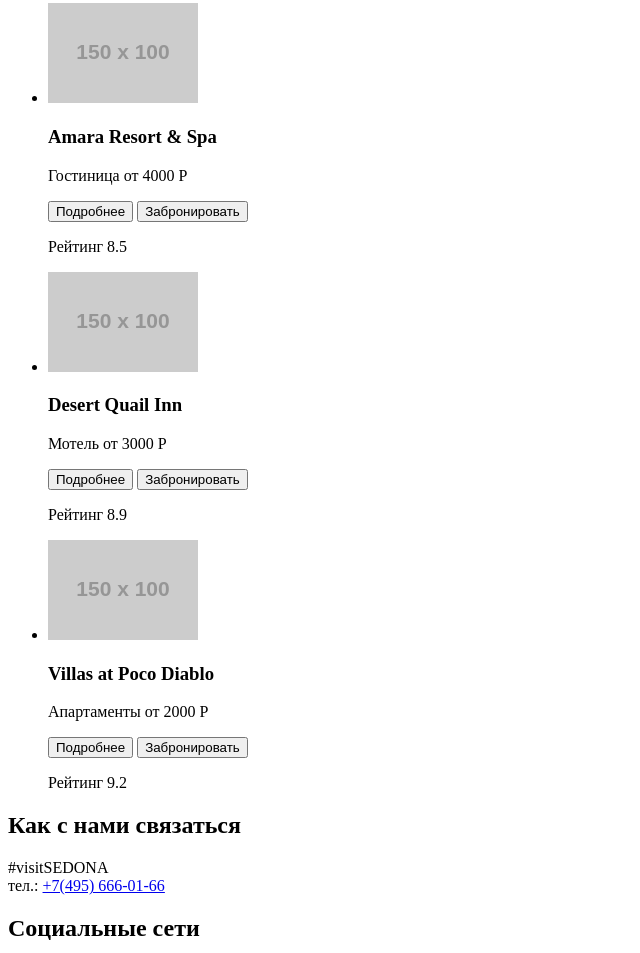
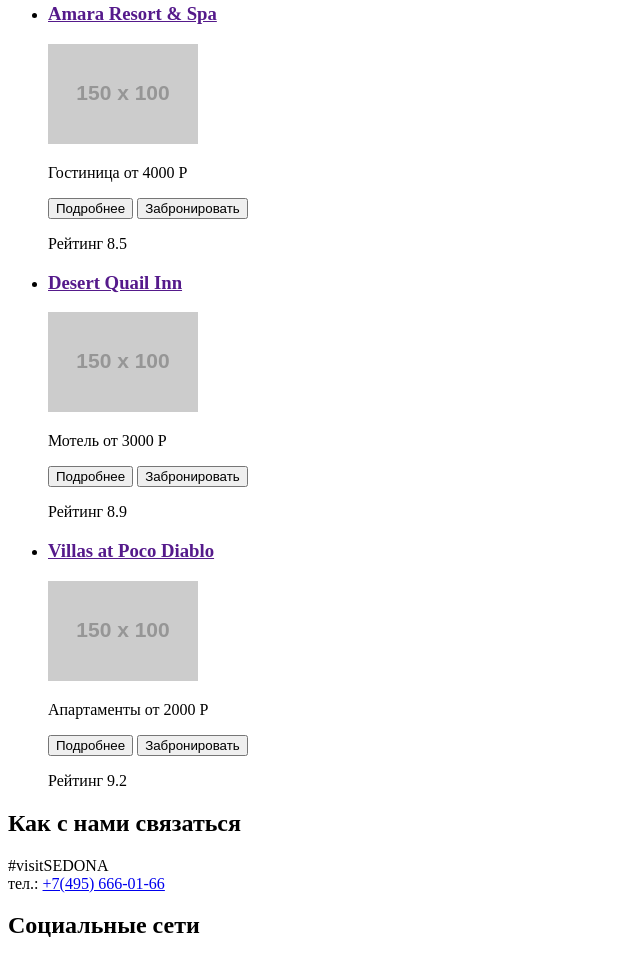
Before and after one commit to algoritmer/1243803-sedona-30, a plain HTML site: page catalog.html in a window 1280 px wide. Shown: the part 1034-1987 px from the top of the page, without its empty margins (0-640 px from the left). Drawn offline with Linux system fonts and the light colour scheme; placeholder pictures from the web are drawn by us.

Commit message:
Разметка внутренней страницы

```diff
--- a/catalog.html
+++ b/catalog.html
@@ -84,27 +84,45 @@
         <h2>Список гостиниц</h2>
         <ul>
           <li>
+            <a href="">
+              <h3>Amara Resort & Spa</h3>
+              <p>
                 <img src="https://via.placeholder.com/150x100" alt="Фото гостиницы Amara Resort & Spa">
-            <h3>Amara Resort & Spa</h3>
+              </p>
+            </a>
             <p>Гостиница от 4000 Р</p>
+            <p>
               <button type="button">Подробнее</button>
               <button type="button">Забронировать</button>
+            </p>
             <p>Рейтинг 8.5</p>
           </li>
           <li>
+            <a href="">
+              <h3>Desert Quail Inn</h3>
+              <p>
                 <img src="https://via.placeholder.com/150x100" alt="Фото мотель Desert Quail Inn">
-            <h3>Desert Quail Inn</h3>
+              </p>
+            </a>
             <p>Мотель от 3000 Р</p>
+            <p>
               <button type="button">Подробнее</button>
               <button type="button">Забронировать</button>
+            </p>
             <p>Рейтинг 8.9</p>
           </li>
           <li>
+            <a href="">
+              <h3>Villas at Poco Diablo</h3>
+              <p>
                 <img src="https://via.placeholder.com/150x100" alt="Фото апартаменты Villas at Poco Diablo">
-            <h3>Villas at Poco Diablo</h3>
+              </p>
+            </a>
             <p>Апартаменты от 2000 Р</p>
+            <p>
               <button type="button">Подробнее</button>
               <button type="button">Забронировать</button>
+            </p>
             <p>Рейтинг 9.2</p>
           </li>
         </ul>
```
Lines whose indentation alone changed are shown as unchanged.
